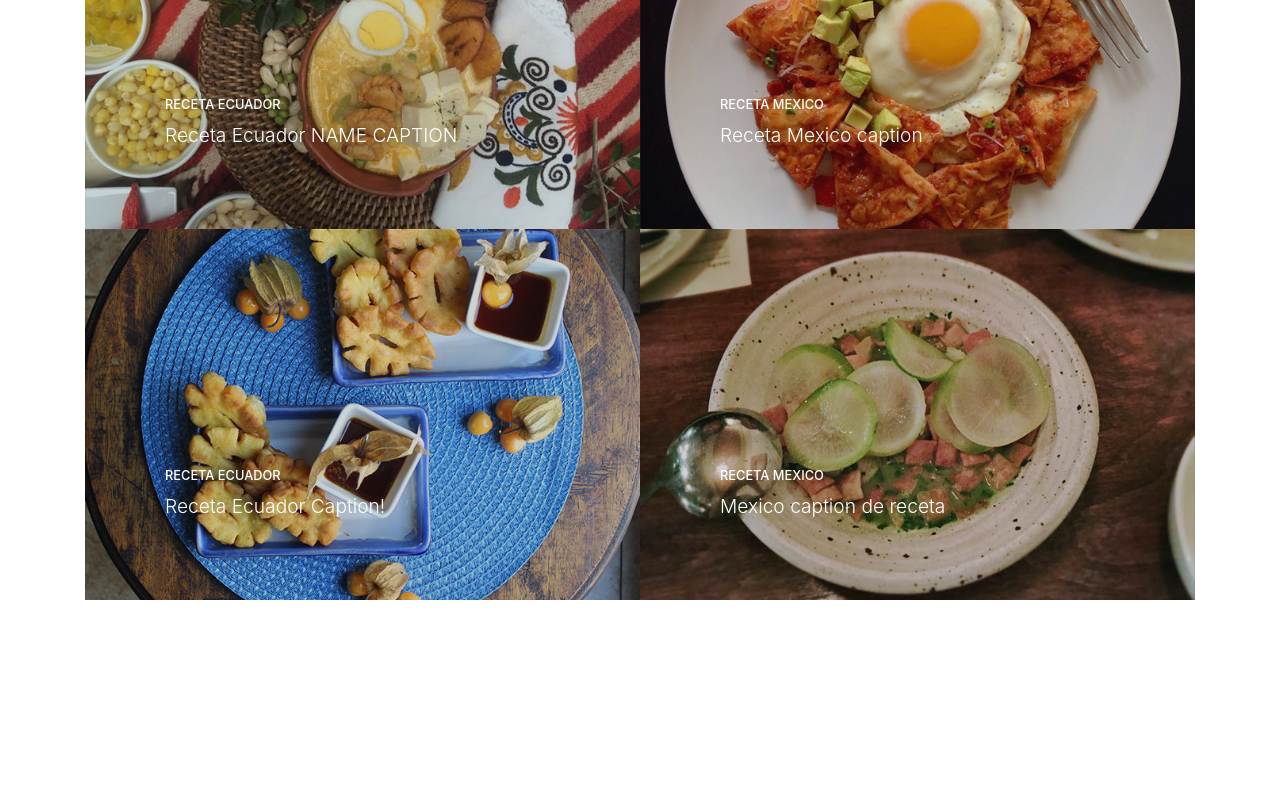
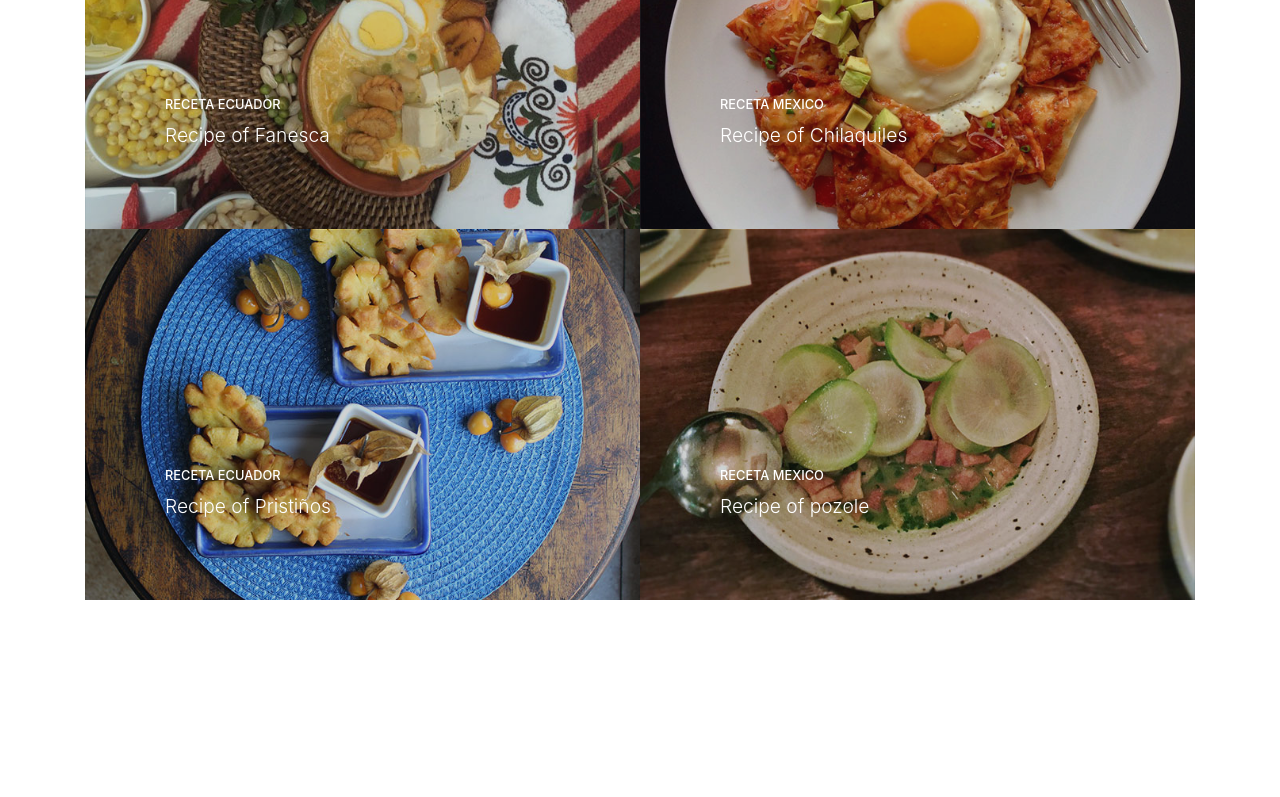
Before and after one commit to Anivinti/Recetas-Ecuador-Mexico, a website with bundled scripts: page index.html in a window 1280 px wide. Shown: the part 1740-2537 px from the top of the page. Built offline with nearby package versions, Linux system fonts and the light colour scheme.

Commit message:
Nombres de recetas

```diff
--- a/index.html
+++ b/index.html
@@ -151,7 +151,7 @@
               <span class="caption">
                 <span class="caption-content">
                   <h2>Receta Ecuador</h2>
-                  <p class="mb-0">Receta Ecuador NAME CAPTION</p>
+                  <p class="mb-0">Recipe of Fanesca</p>
                 </span>
               </span>
               <img class="img-fluid" src="images/fanescaportafolio.jpg" alt="">
@@ -162,7 +162,7 @@
               <span class="caption">
                 <span class="caption-content">
                   <h2>Receta Mexico</h2>
-                  <p class="mb-0">Receta Mexico caption</p>
+                  <p class="mb-0">Recipe of Chilaquiles</p>
                 </span>
               </span>
               <img class="img-fluid" src="images/Chilauqilesportafolio.jpg" alt="">
@@ -173,7 +173,7 @@
               <span class="caption">
                 <span class="caption-content">
                   <h2>Receta Ecuador</h2>
-                  <p class="mb-0">Receta Ecuador Caption!</p>
+                  <p class="mb-0">Recipe of Pristiños</p>
                 </span>
               </span>
               <img class="img-fluid" src="images/pristinoportafolio.jpg" alt="">
@@ -184,7 +184,7 @@
               <span class="caption">
                 <span class="caption-content">
                   <h2>Receta Mexico</h2>
-                  <p class="mb-0">Mexico caption de receta</p>
+                  <p class="mb-0">Recipe of pozole</p>
                 </span>
               </span>
               <img class="img-fluid" src="images/pozoleportafolio.jpg" alt="">
```
